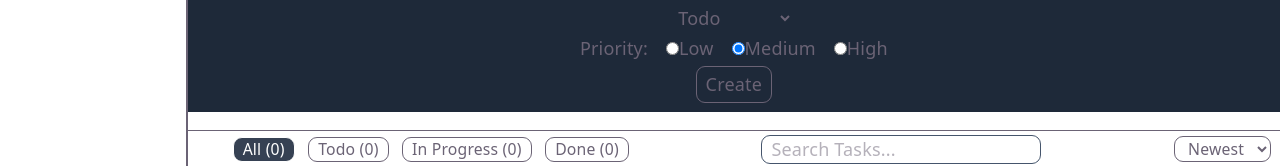
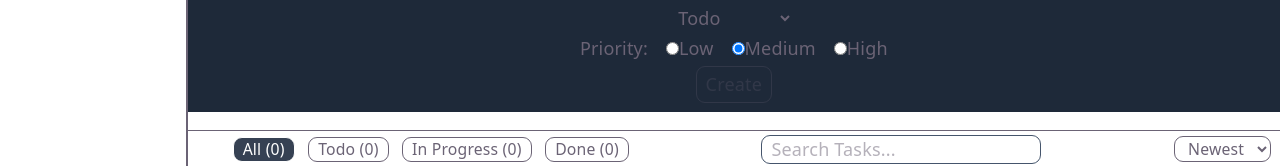
Before and after one commit to AlgoVoyager/mern-revision-project-1, a React (Vite) app: page / in a window 1280 px wide. Shown: the part 415-581 px from the top of the page. Built offline with nearby package versions, Linux system fonts and the light colour scheme.

Commit message:
feat :  task limit added

```diff
--- a/src/App.jsx
+++ b/src/App.jsx
@@ -4,10 +4,12 @@ import Navbar from './components/ui/Navbar'
 import Dashboard from './components/Dashboard'
 import TaskForm from './components/tasks/TaskForm'
 const App = () => {
+  const MAX_TASK = 10;
   const [tasks, setTasks] = useState(()=>{
     const storedTasks = localStorage.getItem("tasks");
     return storedTasks?JSON.parse(storedTasks):[];
   })
+  const isTaskLimitReached = tasks.length >= MAX_TASK;
   useEffect(()=>{
     localStorage.setItem('tasks',JSON.stringify(tasks));
   },[tasks])
@@ -24,7 +26,8 @@ const App = () => {
     }))
   }
   const onAddTask  = (newTask)=>{
-        setTasks(p=>[...p,newTask])
+    if(isTaskLimitReached) return alert("maximum tasks limit reached.")
+    setTasks(p=>[...p,newTask])
   }
   const onEditTask = (updatedTask) => {
     setTasks(p=>p.map(t=>t.id===updatedTask.id?updatedTask:t))
@@ -39,7 +42,7 @@ const App = () => {
       <Navbar />
       <div className='flex'>
         <Sidebar />
-        <Dashboard tasks={tasks} onAddTask={onAddTask} onEditTask={onEditTask} onDeleteTask={onDeleteTask} onStatusChange={onStatusChange}/>
+        <Dashboard tasks={tasks} onAddTask={onAddTask} onEditTask={onEditTask} onDeleteTask={onDeleteTask} onStatusChange={onStatusChange} isTaskLimitReached={isTaskLimitReached}/>
         {/* <TaskForm /> */}
       </div>
     </div>
--- a/src/components/Dashboard.jsx
+++ b/src/components/Dashboard.jsx
@@ -3,7 +3,7 @@ import TaskList from './tasks/TaskList';
 import TaskForm from './tasks/TaskForm';
 import SearchTask from './tasks/SearchTask';
 
-const Dashboard = ({tasks, onAddTask, onEditTask, onDeleteTask, onStatusChange}) => {
+const Dashboard = ({tasks, onAddTask, onEditTask, onDeleteTask, onStatusChange,  isTaskLimitReached}) => {
     const stats = tasks.reduce((acc, task) => {
         acc[task.status]++;
         return acc;
@@ -59,7 +59,7 @@ const Dashboard = ({tasks, onAddTask, onEditTask, onDeleteTask, onStatusChange})
             <h4>{tasks.length} Total Tasks</h4>
         </div>
 
-        <TaskForm onAddTask={onAddTask} onEditTask={onEditTask} editingTask={editingTask} onCancelEdit={onCancelEdit} />
+        <TaskForm onAddTask={onAddTask} onEditTask={onEditTask} editingTask={editingTask} onCancelEdit={onCancelEdit}  isTaskLimitReached={isTaskLimitReached}/>
 
         <div className="filter-bar pl-10 flex justify-between items-center gap-3 border-y py-1 px-2">
             <div className="categories  flex justify-between items-center gap-3">
--- a/src/components/tasks/TaskForm.jsx
+++ b/src/components/tasks/TaskForm.jsx
@@ -5,7 +5,7 @@ const DEFAULT_FORM = {
     priority: "Medium",
 };
 
-const TaskForm = ({onAddTask, onEditTask, editingTask, onCancelEdit}) => {
+const TaskForm = ({onAddTask, onEditTask, editingTask, onCancelEdit, isTaskLimitReached}) => {
     const [formData, setFormData] = useState(DEFAULT_FORM);
     useEffect(() => {
         if(editingTask){
@@ -70,7 +70,7 @@ const TaskForm = ({onAddTask, onEditTask, editingTask, onCancelEdit}) => {
                 High
             </label>
         </div>
-        <input type="submit" value={editingTask?"Update":"Create"} className='btn' />
+        <input type="submit" value={editingTask?"Update":"Create"} disabled={!editingTask&&isTaskLimitReached} className={'btn btn-disabled'} />
         {editingTask&&<button type='button' onClick={()=>onCancelEdit()} className='btn'>Cancel</button>}
     </form>
   )
--- a/src/index.css
+++ b/src/index.css
@@ -67,7 +67,10 @@ body {
   box-sizing: border-box; */
 }
 .btn{
-  @apply px-2 py-1 border rounded-lg hover:shadow-xl hover:bg-white/10 cursor-pointer
+  @apply px-2 py-1 border rounded-lg hover:shadow-xl hover:bg-white/10 cursor-pointer;
+}
+.btn-disabled{
+  @apply opacity-25 hover:bg-white/0
 }
 h1,
 h2 {
--- a/src/utils/data.js
+++ /dev/null
@@ -1,27 +0,0 @@
-const tasks = [
-    {
-        id: 1,
-        title: "Learn React",
-        status: "In Progress",
-        priority: "Medium",
-        createdAt:"2026-09-03T00:27:51.166Z"
-      },
-      {
-        id: 2,
-        title: "Build MERN Project",
-        status: "Todo",
-        priority: "High",
-        createdAt:"2026-09-03T00:28:20.874Z"
-      },
-      {
-        id: 3,
-        title: "Practice DSA",
-        status: "Done",
-        priority: "Low",
-        createdAt:"2026-09-03T00:28:24.536Z"
-    }
-  ]
-
-export  {
-    tasks
-}
```
